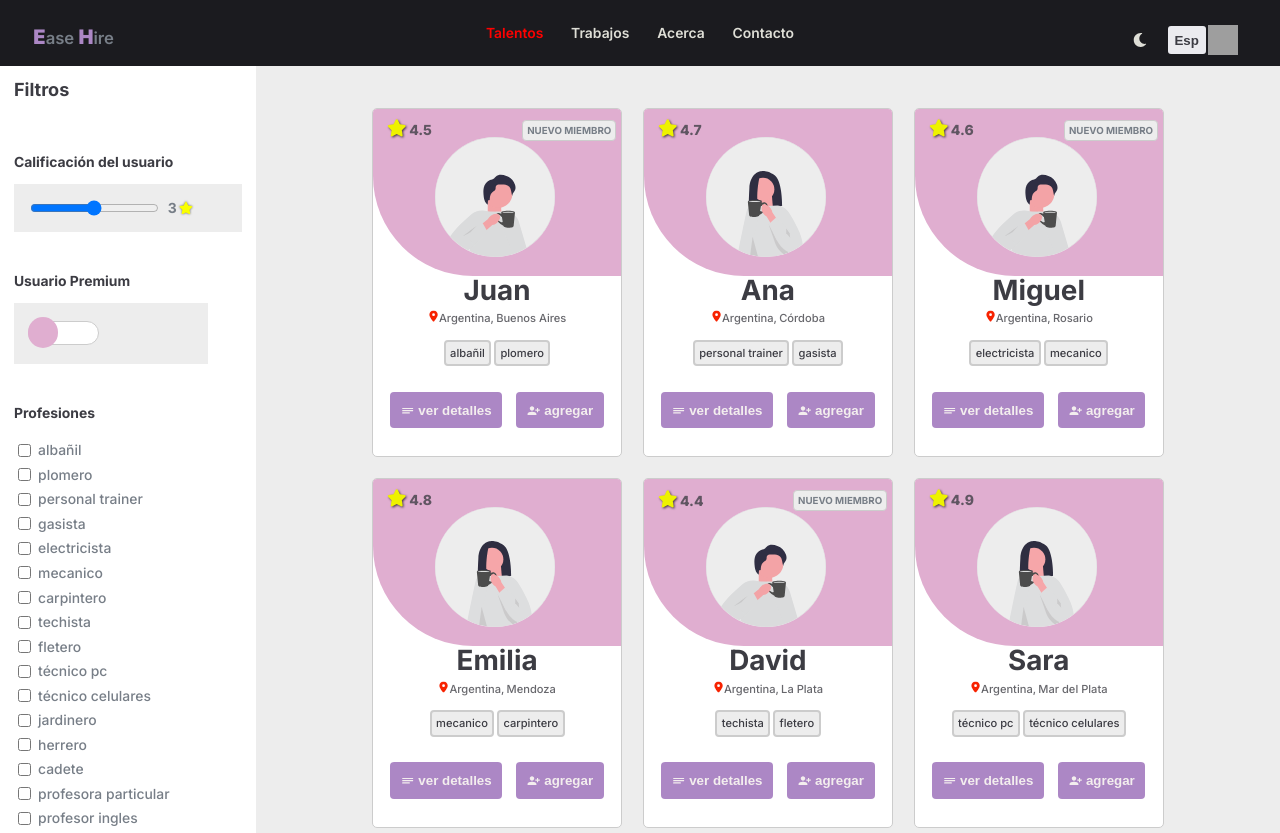
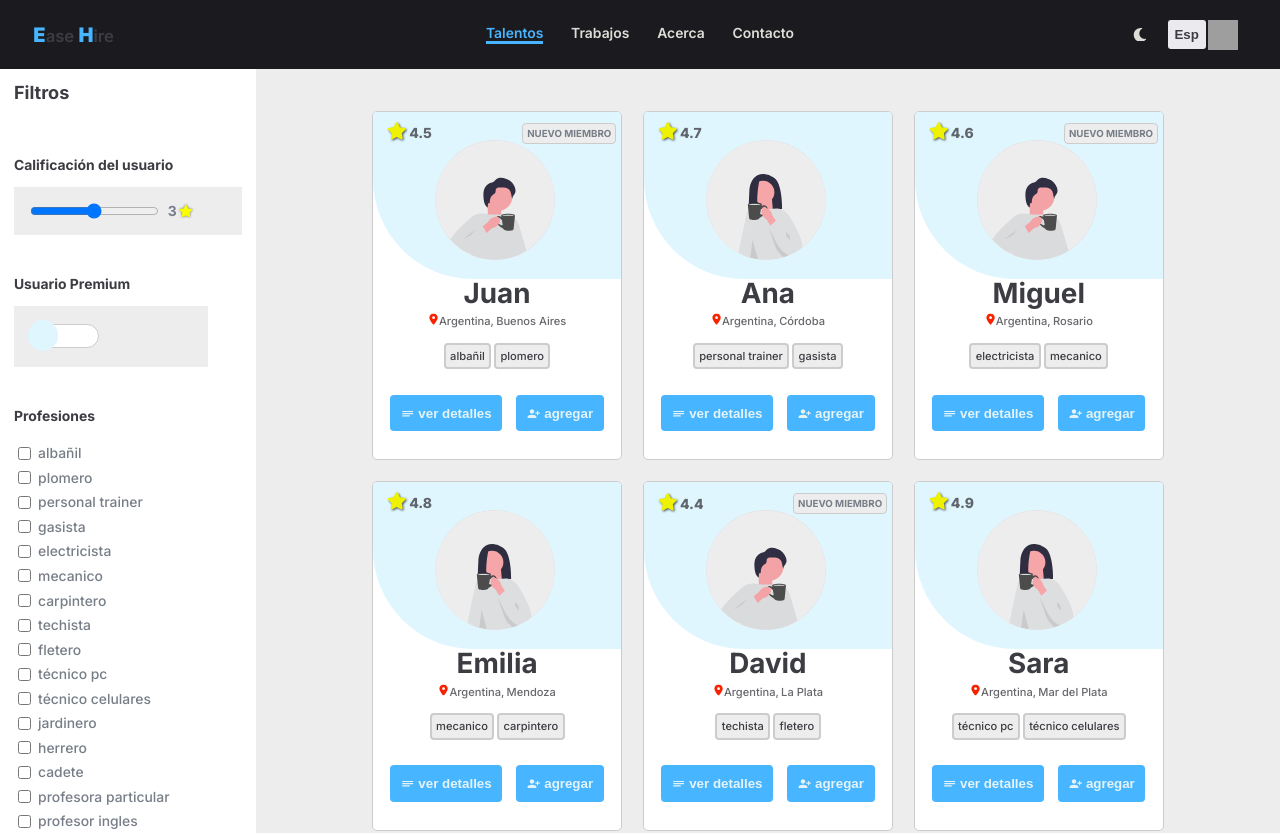
Before and after one commit to SebaPerez90/asdasd, a Next.js app: page /talents in a window 1280 px wide. Shown: the top 833 px of the page. Built offline with nearby package versions, Linux system fonts and the light colour scheme; grey boxes are pictures that could not be loaded.

Commit message:
landing mock

```diff
--- a/src/app/globals.css
+++ b/src/app/globals.css
@@ -3,13 +3,13 @@
 :root {
   /* Dark Theme base */
   --bg-dark: #1b1b1f;
-  --color-primary-dark: #fffff5db;
+  --color-primary-dark: #fefef7db;
   --color-secondary-dark: #ebebf599;
+  --color-tertiary-dark: #ceced999;
   --box-dark: #33353f;
   --border-dark: #474a58;
   --btn-dark: #32363f;
   --btn-dark-hover: #414853;
-  --btn-color-dark: #fffff5db;
 
   /* Light Theme base */
   --bg-light: #fff;
@@ -20,11 +20,12 @@
   --border-light: #ccc;
   --btn-light: #ebebef;
   --btn-light-hover: #ceced3;
-  --btn-color-light: #3c3c43;
+  /* --btn-color-light: #3c3c43; */
 
-  --purple-strong: #756ab6;
-  --purple-medium: #ac87c5;
-  --purple-weak: #e0aed0;
+  /* --purple-mediasdaum: #1b487c; */
+  --blue-strong: #196eed;
+  --blue-medium: #47b5ff;
+  --purple-weak: #dff6ff;
 }
 
 html,
--- a/src/components/Header/NavBar/NavBar.module.css
+++ b/src/components/Header/NavBar/NavBar.module.css
@@ -17,24 +17,32 @@
 
 .links {
   text-decoration: none;
-  color: var(--color-secondary-light);
+  color: var(--color-primary-light);
+  border-bottom: 3px solid transparent;
+
+  &:hover {
+    color: var(--blue-medium);
+    transition: all 200ms;
+  }
 }
 
 .activeLink {
-  color: red !important;
+  color: var(--blue-medium);
+  transition: all 1s;
   text-decoration: none;
+  border-bottom: 3px solid var(--blue-medium);
 }
 
 .logo_container {
   position: absolute;
   left: 2em;
   cursor: pointer;
-  color: var(--color-tertiary-light);
+  color: var(--color-primary-light);
   font-size: 1.2em;
 }
 
 .logo_container strong {
-  color: var(--purple-medium);
+  color: var(--blue-medium);
   font-weight: 900;
   font-size: 1.2em;
 }
@@ -45,6 +53,7 @@
   display: flex;
   width: 100%;
   justify-content: center;
+  align-items: center;
   padding: 1.8em 0em;
   position: relative;
   background-color: var(--bg-dark);
--- a/src/components/Header/Settings/Settings.module.css
+++ b/src/components/Header/Settings/Settings.module.css
@@ -84,7 +84,7 @@
     cursor: pointer;
     border-radius: 3px;
     font-weight: 700;
-    color: var(--btn-color-dark);
+    color: var(--color-primary-dark);
     background: var(--box-dark);
     transition: all 200ms;
 
@@ -128,7 +128,7 @@
   }
 
   .language_btn {
-    color: var(--btn-color-light);
+    color: var(--color-primary-light);
     background: var(--btn-light);
 
     &:hover {
--- a/src/components/Users/UserCard.module.css
+++ b/src/components/Users/UserCard.module.css
@@ -128,7 +128,7 @@
   border: none;
   padding: 0.8em;
   color: var(--color-primary-dark);
-  background-color: var(--purple-medium);
+  background-color: var(--blue-medium);
   border-radius: 4px;
   font-weight: 600;
   transition: all 200ms;
@@ -137,7 +137,7 @@
   gap: 0.3em;
 
   &:hover {
-    background-color: var(--purple-strong);
+    background-color: var(--blue-strong);
     color: var(--bg-light);
     transition: all 200ms;
     cursor: pointer;
```
Also changed, not shown: src/components/Home/Landing/Landing.module.css (+3 -5 lines).
